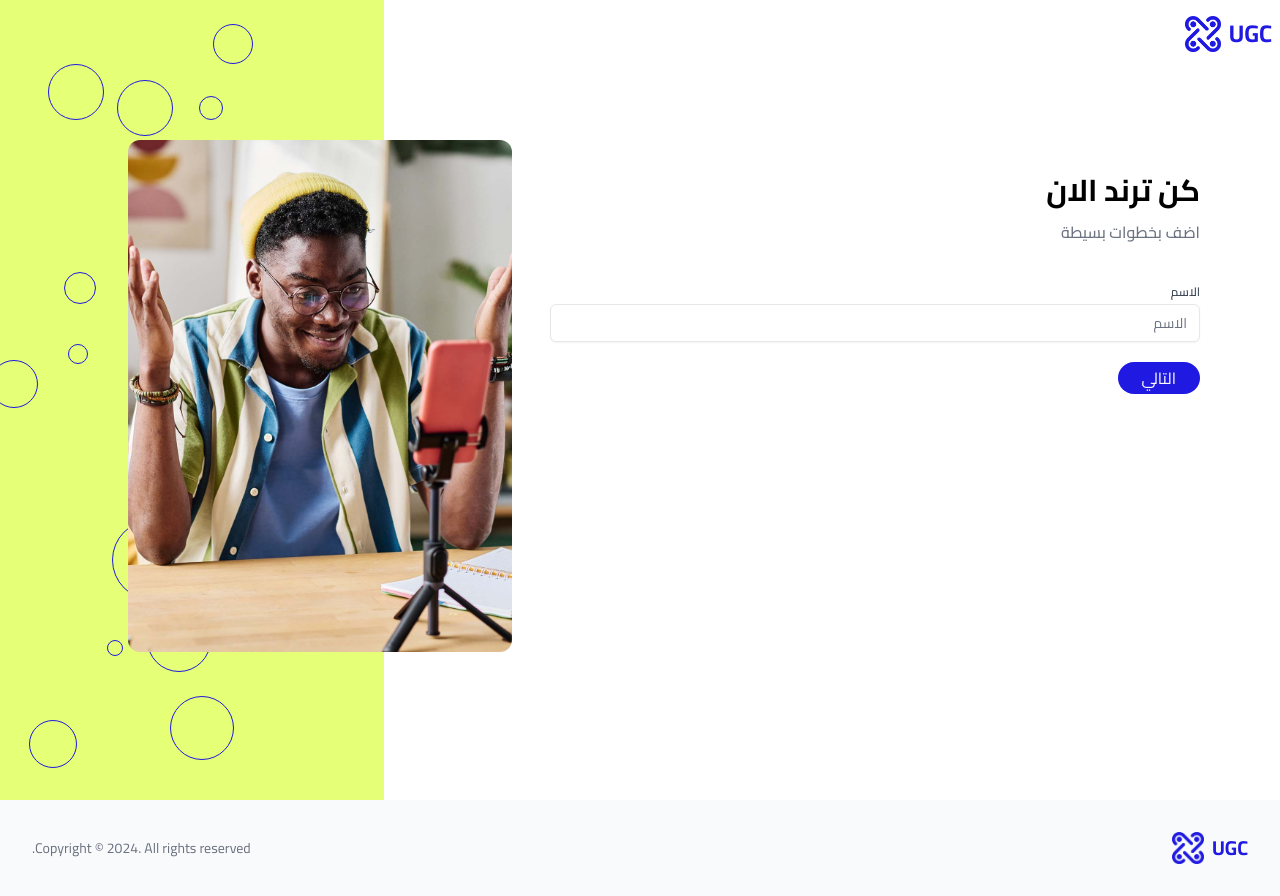
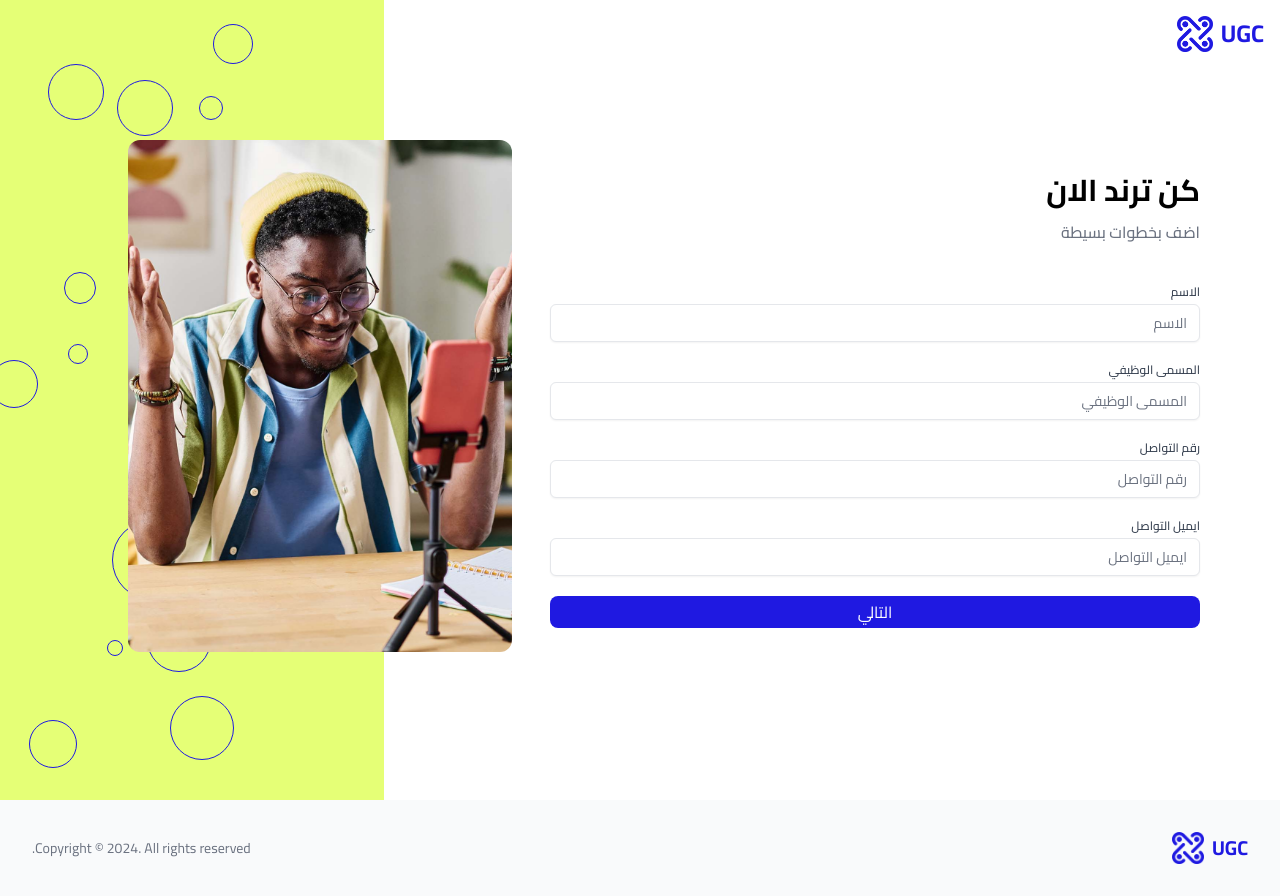
Before and after one commit to X-Vneer/UGC, a Next.js app: page /contact-us in a window 1280 px wide. Built offline with nearby package versions, Linux system fonts and the light colour scheme.

Commit message:
created input element, working on contact us page

```diff
--- a/src/app/contact-us/layout.tsx
+++ b/src/app/contact-us/layout.tsx
@@ -13,9 +13,7 @@ const Layout = ({ children }: Props) => {
         <div className="flex h-full justify-center p-4 lg:gap-32 lg:p-0">
           <div className="h-full w-full lg:w-2/3 ">
             <div className="flex min-h-full  max-lg:justify-center lg:pr-20 ">
-              <Link
-                href={"/"}
-                className="absolute right-2 top-4 flex gap-2  max-lg:-mr-12  max-lg:-mt-2 ">
+              <Link href={"/"} className="absolute right-4 top-4 flex gap-2  ">
                 <span className="self-center whitespace-nowrap text-2xl font-semibold  text-secondary ">
                   UGC
                 </span>
--- a/src/app/contact-us/page.tsx
+++ b/src/app/contact-us/page.tsx
@@ -3,7 +3,7 @@
 import { ContactUsSchema } from "@/validation/contact-us"
 import { DevTool } from "@hookform/devtools"
 import { zodResolver } from "@hookform/resolvers/zod"
-import { useForm } from "react-hook-form"
+import { Controller, useForm } from "react-hook-form"
 import { z } from "zod"
 
 import { Button } from "@/components/ui/button"
@@ -11,20 +11,20 @@ import Input from "@/components/ui/input"
 
 export default function ContactUs() {
   const {
-    register,
-    setValue,
     formState: { errors },
     handleSubmit,
     control,
-    watch,
   } = useForm<z.infer<typeof ContactUsSchema>>({
     resolver: zodResolver(ContactUsSchema),
     defaultValues: {
       name: "",
+      jobTitle: "",
+      phoneNumber: "",
+      email: "",
     },
   })
+  console.log("🚀 ~ ContactUs ~ errors:", errors)
 
-  console.log(watch("name"))
   const onSubmit = handleSubmit((data) => {
     console.log("🚀 ~ file: page.tsx:100 ~ onSubmit ~ data:", data)
     // TODO handle form submit
@@ -32,15 +32,76 @@ export default function ContactUs() {
 
   return (
     <div>
-      <h1 className="flex items-center gap-2 text-3xl font-semibold  leading-loose">
-        كن ترند الان
-      </h1>
-      <p className=" font-medium text-gray-500">اضف بخطوات بسيطة</p>
+      <div className="max-md:text-center">
+        <h1 className="text-3xl font-semibold  leading-loose">كن ترند الان</h1>
+        <p className=" font-medium text-gray-500">اضف بخطوات بسيطة</p>
+      </div>
 
-      <form onSubmit={onSubmit} className="mt-10  space-y-5" noValidate>
-        <Input placeholder="الاسم" {...register("name")} required label="الاسم" />
+      <form onSubmit={onSubmit} className="mt-10 space-y-5" noValidate>
+        <Controller
+          control={control}
+          name="name"
+          render={({ field }) => {
+            return (
+              <Input
+                error={errors}
+                placeholder="الاسم"
+                {...field}
+                required
+                label="الاسم"
+              />
+            )
+          }}
+        />
+        <Controller
+          control={control}
+          name="jobTitle"
+          render={({ field }) => {
+            return (
+              <Input
+                error={errors}
+                placeholder="المسمى الوظيفي"
+                {...field}
+                required
+                label="المسمى الوظيفي"
+              />
+            )
+          }}
+        />
+        <Controller
+          control={control}
+          name="phoneNumber"
+          render={({ field }) => {
+            return (
+              <Input
+                error={errors}
+                placeholder="رقم التواصل"
+                {...field}
+                required
+                label="رقم التواصل"
+              />
+            )
+          }}
+        />
+        <Controller
+          control={control}
+          name="email"
+          render={({ field }) => {
+            return (
+              <Input
+                error={errors}
+                placeholder="ايميل التواصل"
+                {...field}
+                required
+                label="ايميل التواصل"
+              />
+            )
+          }}
+        />
 
-        <Button type="submit">التالي</Button>
+        <Button className="w-full rounded-lg" type="submit">
+          التالي
+        </Button>
         <DevTool control={control} />
       </form>
     </div>
--- a/src/components/home/brands.tsx
+++ b/src/components/home/brands.tsx
@@ -18,7 +18,7 @@ const Brands = (props: Props) => {
           initial={{
             y: 15,
             opacity: 0,
-            rotateX: -90,
+            rotateX: -50,
           }}
           animate={
             isInView
@@ -31,7 +31,7 @@ const Brands = (props: Props) => {
           }
           transition={{
             delay: 0.2,
-            duration: 0.5,
+            duration: 0.4,
           }}
           className="mb-4 text-center  text-secondary xl:text-lg ">
           عملائنا الموثوقين
@@ -39,7 +39,23 @@ const Brands = (props: Props) => {
         <div className="flex items-center justify-center gap-3 max-md:flex-wrap ">
           {bransLogo.map((e, i) => {
             return (
-              <img
+              <motion.img
+                initial={{
+                  y: 25,
+                  opacity: 0,
+                }}
+                animate={
+                  isInView
+                    ? {
+                        y: 0,
+                        opacity: 1,
+                      }
+                    : {}
+                }
+                transition={{
+                  delay: 0.2 + i / 5,
+                  duration: 0.5,
+                }}
                 key={`brand_${i}`}
                 src={e.src}
                 className="aspect-square w-1/6 min-w-[140px] shrink-0  opacity-65 duration-300 hover:opacity-100 "
--- a/src/components/ui/input.tsx
+++ b/src/components/ui/input.tsx
@@ -1,21 +1,32 @@
 import React, { InputHTMLAttributes } from "react"
+import { FieldErrors } from "react-hook-form"
 
 interface Props extends InputHTMLAttributes<HTMLInputElement> {
   label: string
+  error: FieldErrors<any>
 }
 
-const Input = (props: Props) => {
+const Input = React.forwardRef<HTMLInputElement, Props>(function Input(
+  { label, error, ...props }: Props,
+  ref,
+) {
   return (
     <div>
       <label htmlFor={props.id} className="block text-xs font-medium text-gray-700">
-        {props.label}
+        {label}
       </label>
       <input
+        ref={ref}
         className="mt-1 w-full rounded-md border-gray-200 shadow-sm sm:text-sm"
         {...props}
       />
+      {error?.[props.name!]?.message ? (
+        <span className=" text-sm text-red-600">
+          {error[props.name!]?.message as string}
+        </span>
+      ) : null}
     </div>
   )
-}
+})
 
 export default Input
--- a/src/validation/contact-us.ts
+++ b/src/validation/contact-us.ts
@@ -1,7 +1,13 @@
 import { z } from "zod"
 
 const ContactUsSchema = z.object({
-  name: z.string().min(1),
+  name: z.string().min(1, "الرجاء ادخال الاسم بالكامل."),
+  jobTitle: z.string().min(1, "الرجاء ادخال المسمى الوظيفي"),
+  phoneNumber: z
+    .string()
+    .min(1, "رقم التواصل مطلوب")
+    .regex(/^(966)\d{7}$/, "رقم غير صحيح"),
+  email: z.string().email("يرجى كتابة ايميل صحيح"),
 })
 
 export { ContactUsSchema }
```
